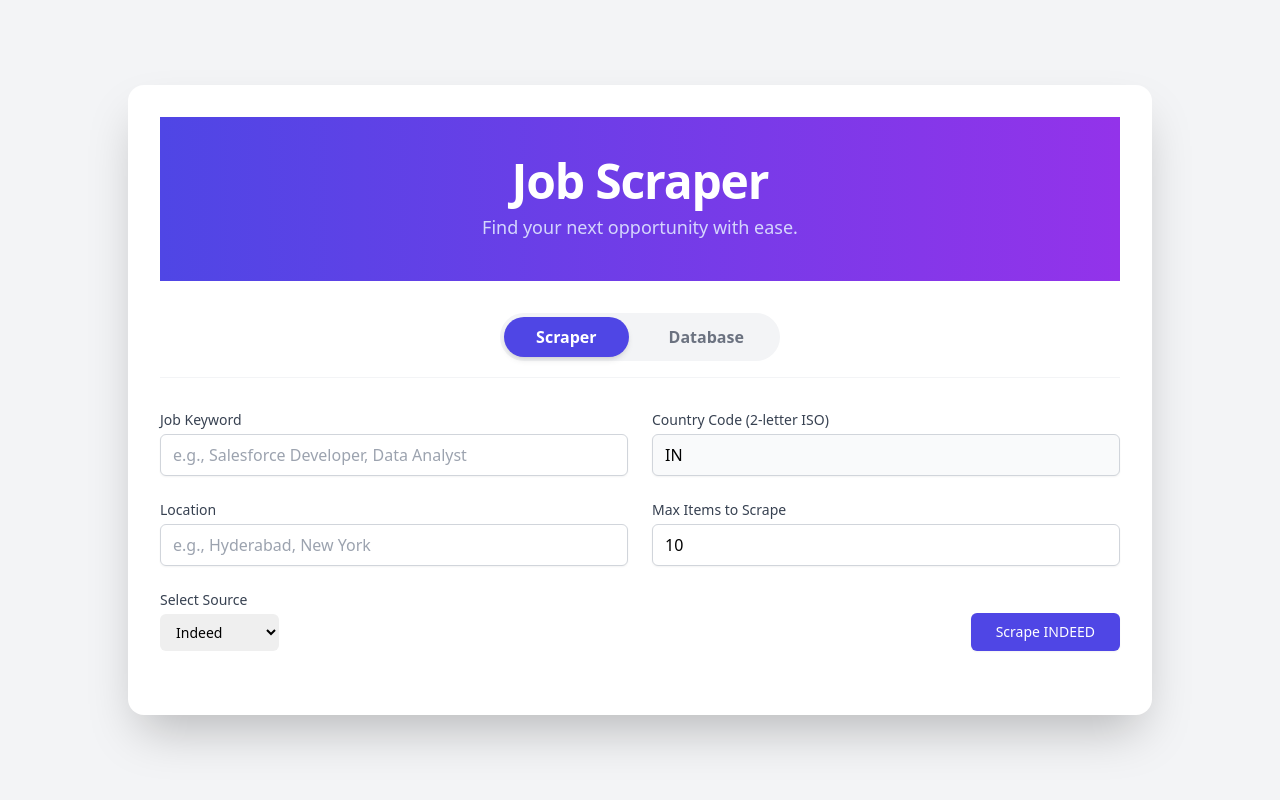
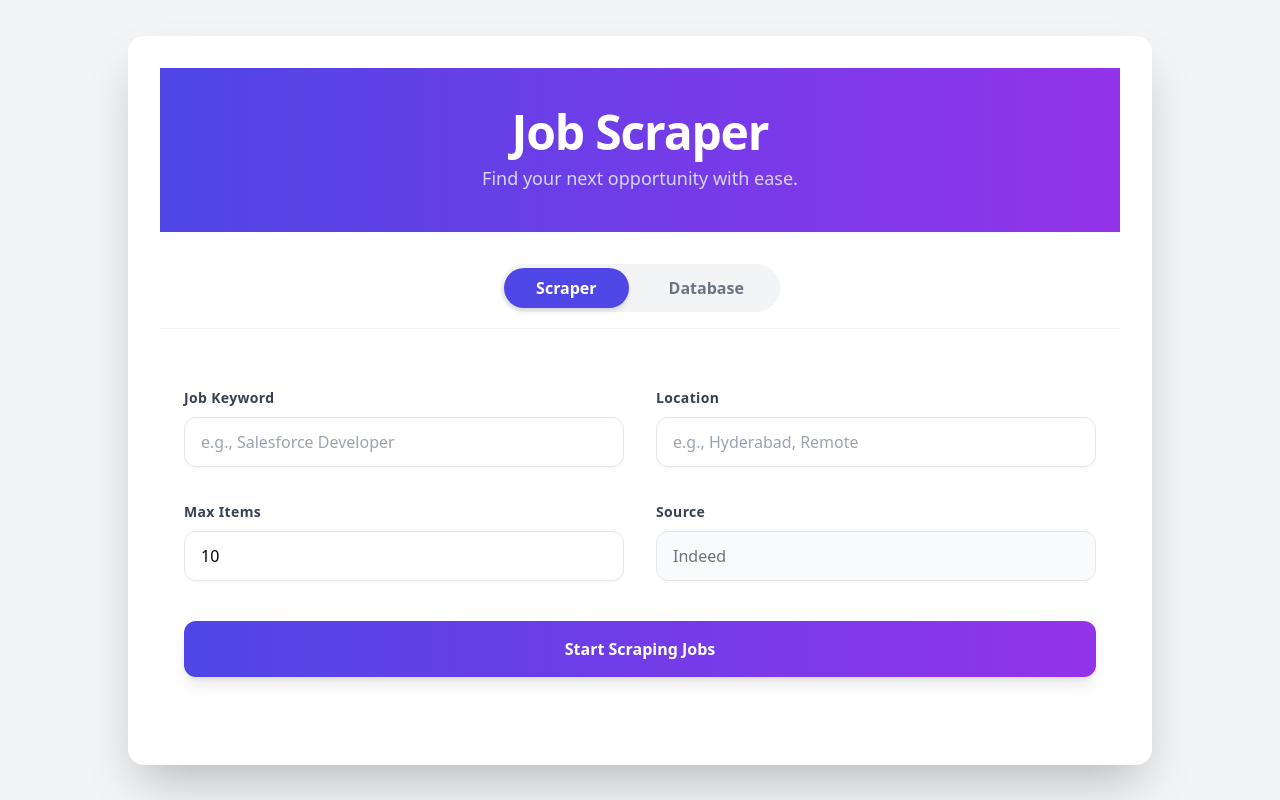
Before and after one commit to JanSaida7/Indeed_Scraper, a Flask app: page / in a window 1280 px wide. Run offline with Flask 3, Linux system fonts and the light colour scheme; data that the repository does not hold is empty; some libraries are stand-ins or nearby versions.

Commit message:
Enhance search form UI

```diff
--- a/templates/index.html
+++ b/templates/index.html
@@ -28,43 +28,42 @@
         </div>
 
         <!-- Scraper Tab Content -->
-        <div id="scraper-tab">
-            <form id="scrape-form" class="grid grid-cols-2 gap-6 mb-8">
-                <div>
-                    <label for="keyword" class="block text-sm font-medium text-gray-700">Job Keyword</label>
-                    <input type="text" id="keyword" name="keyword"
-                        class="mt-1 block w-full px-3 py-2 border border-gray-300 rounded-md shadow-sm focus:outline-none focus:ring-indigo-500 focus:border-indigo-500"
-                        placeholder="e.g., Salesforce Developer, Data Analyst">
+        <div id="scraper-tab" class="p-6">
+            <form id="scrape-form" class="grid grid-cols-1 md:grid-cols-2 gap-8 mb-8">
+                <div class="space-y-2">
+                    <label for="keyword" class="text-sm font-semibold text-gray-700 tracking-wide">Job Keyword</label>
+                    <div class="relative">
+                        <input type="text" id="keyword" name="keyword"
+                            class="w-full pl-4 pr-4 py-3 border border-gray-200 rounded-xl shadow-sm focus:outline-none focus:ring-2 focus:ring-indigo-500 focus:border-transparent transition-all"
+                            placeholder="e.g., Salesforce Developer">
+                    </div>
                 </div>
-                <div>
-                    <label for="country" class="block text-sm font-medium text-gray-700">Country Code (2-letter
-                        ISO)</label>
-                    <input type="text" id="country" name="country" value="IN"
-                        class="mt-1 block w-full px-3 py-2 border border-gray-300 rounded-md shadow-sm bg-gray-50"
-                        readonly>
+
+                <div class="space-y-2">
+                    <label for="location" class="text-sm font-semibold text-gray-700 tracking-wide">Location</label>
+                    <input type="text" id="location" name="location"
+                        class="w-full px-4 py-3 border border-gray-200 rounded-xl shadow-sm focus:outline-none focus:ring-2 focus:ring-indigo-500 focus:border-transparent transition-all"
+                        placeholder="e.g., Hyderabad, Remote">
                 </div>
-                <div>
-                    <label for="location" class="block text-sm font-medium text-gray-700">Location</label>
-                    <input type="text" id="location" name="location"
-                        class="mt-1 block w-full px-3 py-2 border border-gray-300 rounded-md shadow-sm focus:outline-none focus:ring-indigo-500 focus:border-indigo-500"
-                        placeholder="e.g., Hyderabad, New York">
+
+                <div class="space-y-2">
+                    <label for="maxItems" class="text-sm font-semibold text-gray-700 tracking-wide">Max Items</label>
+                    <input type="number" id="maxItems" name="maxItems" value="10" min="1" max="100"
+                        class="w-full px-4 py-3 border border-gray-200 rounded-xl shadow-sm focus:outline-none focus:ring-2 focus:ring-indigo-500 focus:border-transparent transition-all">
                 </div>
-                <div>
-                    <label for="maxItems" class="block text-sm font-medium text-gray-700">Max Items to Scrape</label>
-                    <input type="number" id="maxItems" name="maxItems" value="10"
-                        class="mt-1 block w-full px-3 py-2 border border-gray-300 rounded-md shadow-sm">
+
+                <div class="space-y-2">
+                    <label class="text-sm font-semibold text-gray-700 tracking-wide">Source</label>
+                    <div
+                        class="w-full px-4 py-3 border border-gray-200 bg-gray-50 rounded-xl text-gray-500 cursor-not-allowed">
+                        Indeed
+                    </div>
                 </div>
-                <div class="col-span-2 flex items-end justify-between">
-                    <div>
-                        <label for="source" class="block text-sm font-medium text-gray-700">Select Source</label>
-                        <select id="source" name="source"
-                            class="mt-1 block w-full pl-3 pr-10 py-2 text-base border-gray-300 focus:outline-none focus:ring-indigo-500 focus:border-indigo-500 sm:text-sm rounded-md">
-                            <option>Indeed</option>
-                        </select>
-                    </div>
+
+                <div class="col-span-1 md:col-span-2 pt-2">
                     <button type="submit" id="scrape-button"
-                        class="inline-flex justify-center py-2 px-6 border border-transparent shadow-sm text-sm font-medium rounded-md text-white bg-indigo-600 hover:bg-indigo-700 focus:outline-none focus:ring-2 focus:ring-offset-2 focus:ring-indigo-500">
-                        Scrape INDEED
+                        class="w-full py-4 px-6 bg-gradient-to-r from-indigo-600 to-purple-600 hover:from-indigo-700 hover:to-purple-700 text-white font-bold rounded-xl shadow-lg transform transition hover:-translate-y-1 focus:outline-none focus:ring-2 focus:ring-offset-2 focus:ring-indigo-500">
+                        Start Scraping Jobs
                     </button>
                 </div>
             </form>
```
